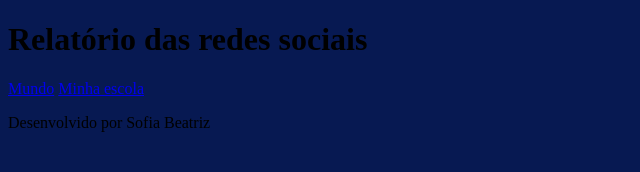
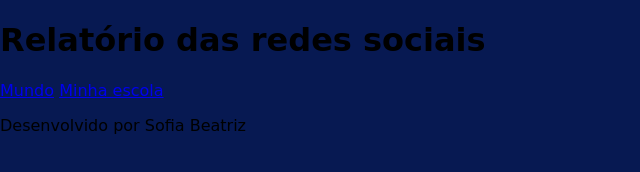
Before and after one commit to Sofia-Beatriz/redes_sociais, a plain HTML site: page index.html in a window 1280 px wide. Shown: the whole page, without its empty margins (0-640 px from the left). Drawn offline with Linux system fonts and the light colour scheme; a web font is replaced by a local one.

Commit message:
Update style.css

```diff
--- a/style.css
+++ b/style.css
@@ -7,4 +7,8 @@
 }
 body{
   background-color: var(--bg-color);
+  color: var(--primary-color);
+  font-family: var(--font);
+  height: 100vh;
+    margin: 0;
 }
```
